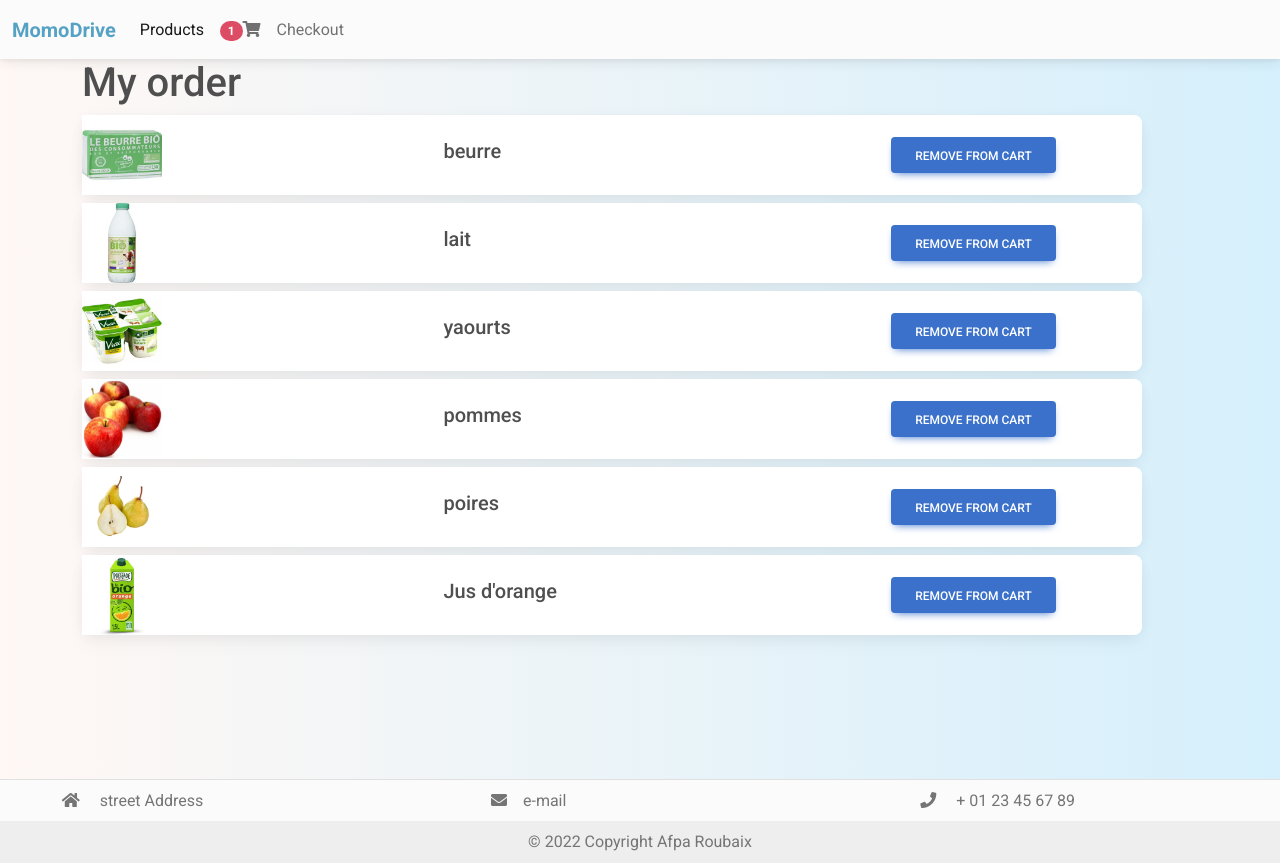
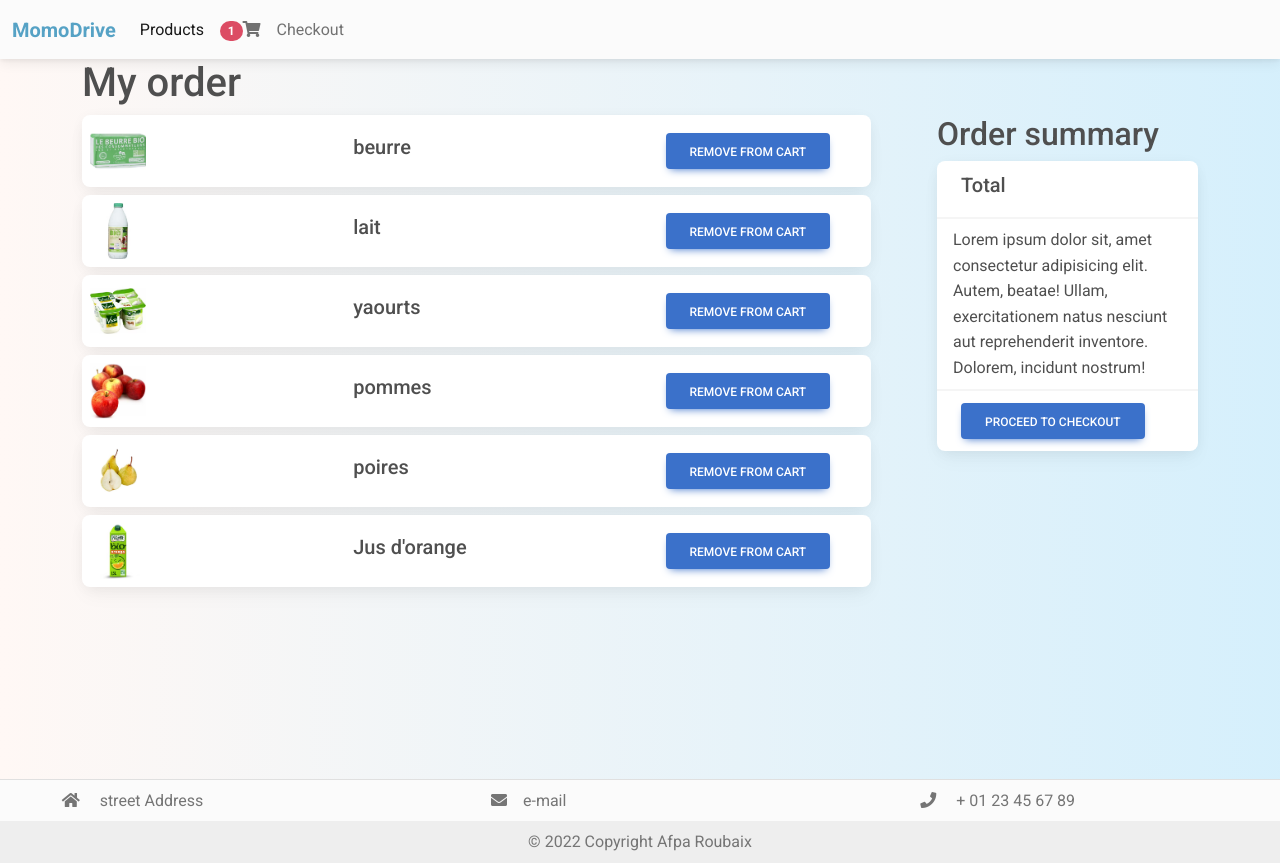
Before and after one commit to DuarteDosSantosNuno/GestionDrive, a React (Create React App) app in the folder front-office/: page /Order in a window 1280 px wide. Built offline with nearby package versions, Linux system fonts and the light colour scheme.

Commit message:
FRONT-OFFICE cart structure update

```diff
--- a/front-office/src/App.js
+++ b/front-office/src/App.js
@@ -7,7 +7,6 @@ import NotFound from "./pages/NotFound";
 import Navbar from "./components/Navbar";
 import Footer from "./components/Footer";
 import tmpData from "./assets/tmpData";
-import { MDBContainer } from "mdb-react-ui-kit";
 
 export default function App() {
   const { products } = tmpData;
--- a/front-office/src/components/Cart.jsx
+++ b/front-office/src/components/Cart.jsx
@@ -0,0 +1,13 @@
+import { MDBBtn } from "mdb-react-ui-kit";
+import CartCard from "./CartCard";
+
+export default function Cart(props) {
+  return (
+    <>
+      <aside className="flex align-items-center">
+        <h2>Order summary</h2>
+        <CartCard />
+      </aside>
+    </>
+  );
+}
--- /dev/null
+++ b/front-office/src/components/CartCard.jsx
@@ -0,0 +1,30 @@
+import React from "react";
+import {
+  MDBCard,
+  MDBBtn,
+  MDBCardBody,
+  MDBCardHeader,
+  MDBCardTitle,
+  MDBCardText,
+  MDBCardFooter,
+} from "mdb-react-ui-kit";
+
+export default function CartCard() {
+  return (
+    <MDBCard className="h-100">
+      <MDBCardHeader>
+        <MDBCardTitle>Total</MDBCardTitle>
+      </MDBCardHeader>
+      <MDBCardBody>
+        <MDBCardText>
+          Lorem ipsum dolor sit, amet consectetur adipisicing elit. Autem,
+          beatae! Ullam, exercitationem natus nesciunt aut reprehenderit
+          inventore. Dolorem, incidunt nostrum!
+        </MDBCardText>
+      </MDBCardBody>
+      <MDBCardFooter>
+        <MDBBtn href="#">Proceed to checkout</MDBBtn>
+      </MDBCardFooter>
+    </MDBCard>
+  );
+}
--- a/front-office/src/components/ProductCardCart.jsx
+++ b/front-office/src/components/ProductCardCart.jsx
@@ -19,8 +19,8 @@ export default function ProductCardCart(props) {
           <MDBCardImage
             src={product.picture}
             alt="..."
-            className="img-fluid"
-            style={{ maxHeight: "5rem" }}
+            className="img-fluid p-2"
+            style={{ maxHeight: "4.5rem" }}
           />
         </MDBCol>
         <MDBCol className="d-flex align-items-center justify-content-left">
--- a/front-office/src/pages/Order.jsx
+++ b/front-office/src/pages/Order.jsx
@@ -1,6 +1,7 @@
 import React, { useState } from "react";
 import { MDBContainer, MDBCol, MDBRow } from "mdb-react-ui-kit";
 import ProductCardCart from "../components/ProductCardCart";
+import Cart from "../components/Cart";
 
 export default function Order(props) {
   const [products, setProducts] = useState(props.productsList);
@@ -9,12 +10,23 @@ export default function Order(props) {
   return (
     <MDBContainer d-flex flex-column>
       <h1>My order</h1>
-      <MDBRow className="row-cols-1 g-2">
-        {products.map((p) => (
-          <MDBCol>
-            <ProductCardCart key={p.id} product={p} btn={"Remove from Cart"} />
-          </MDBCol>
-        ))}
+      <MDBRow>
+        <MDBCol className="col-9">
+          <MDBRow className="row-cols-1 g-2">
+            {products.map((p) => (
+              <MDBCol>
+                <ProductCardCart
+                  key={p.id}
+                  product={p}
+                  btn={"Remove from Cart"}
+                />
+              </MDBCol>
+            ))}
+          </MDBRow>
+        </MDBCol>
+        <MDBCol className="col-3">
+          <Cart />
+        </MDBCol>
       </MDBRow>
     </MDBContainer>
   );
```
Also changed, not shown: front-office/src/components/CartButton.jsx (deleted, +0 -77 lines).
